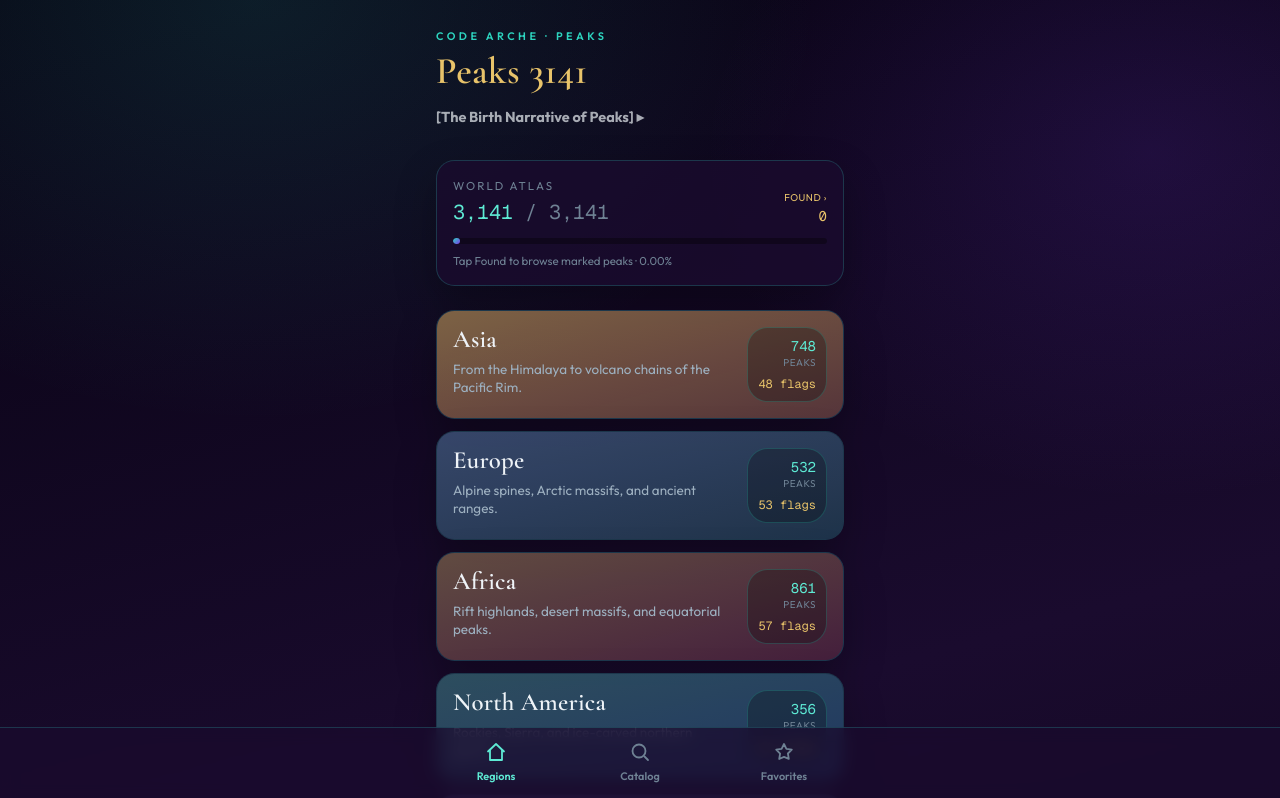
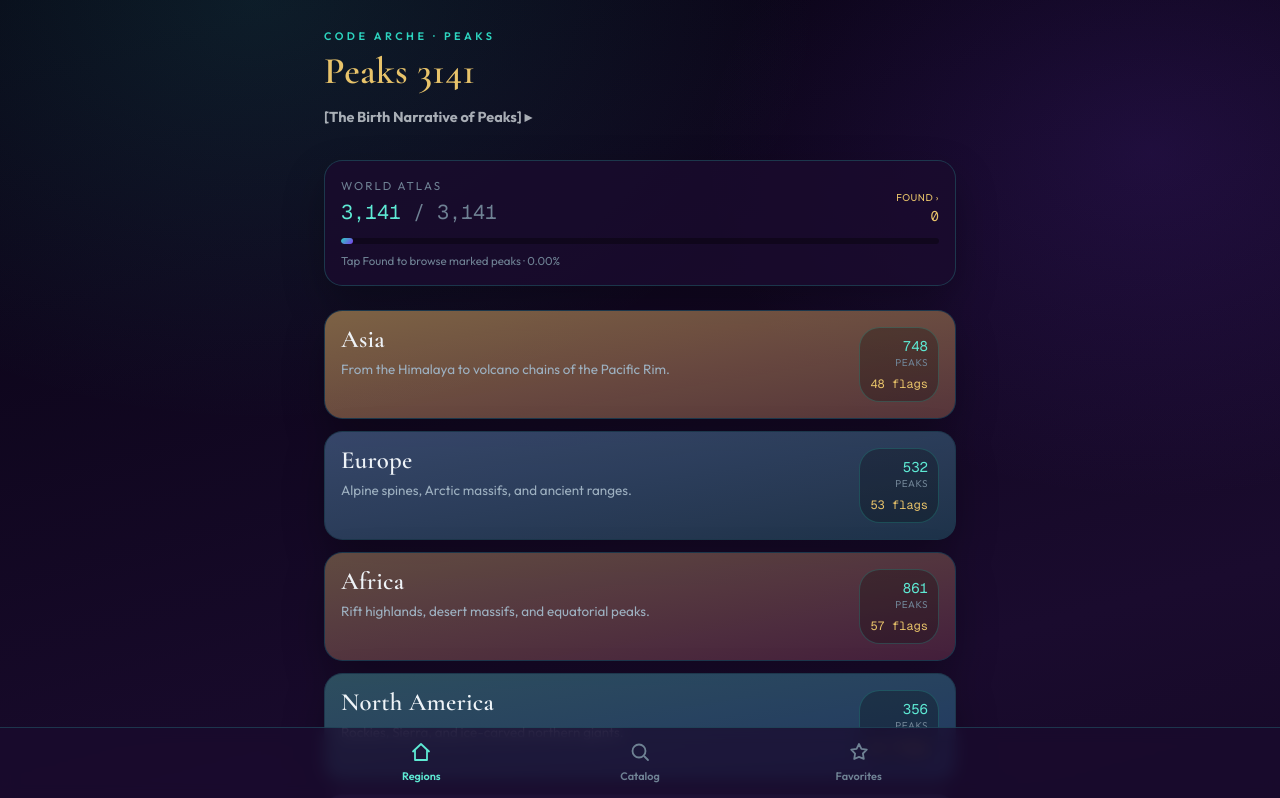
Before and after one commit to you9988001-glitch/p, a Next.js app: page / in a window 1280 px wide. Shown: the top 798 px of the page. Built offline with nearby package versions, Linux system fonts and the light colour scheme; no server answers.

Commit message:
fix: widen Peaks layout on laptop to match Voice (md:max-w-2xl)

```diff
--- a/components/peaks-app.tsx
+++ b/components/peaks-app.tsx
@@ -91,7 +91,7 @@ function Shell() {
 
   return (
     <div className="pk-app-bg relative min-h-[100dvh]">
-      <main className="pk-fade-in pk-safe-top pb-28">
+      <main className="pk-fade-in pk-safe-top mx-auto w-full max-w-md pb-28 md:max-w-2xl">
         {tab === "home" && nav.screen === "home" && <HomeScreen />}
         {tab === "home" && nav.screen === "found" && (
           <FoundScreen onOpen={setOpenId} />
--- a/components/peaks/bottom-nav.tsx
+++ b/components/peaks/bottom-nav.tsx
@@ -16,7 +16,7 @@ export function BottomNav() {
   const { tab, setTab, favCount } = usePeaks();
   return (
     <nav className="pk-safe-bottom fixed inset-x-0 bottom-0 z-[80] border-t border-[var(--pk-line)] bg-[color-mix(in_oklch,var(--pk-panel)_92%,transparent)] backdrop-blur">
-      <div className="mx-auto flex max-w-md items-stretch justify-around px-2 pt-1.5">
+      <div className="mx-auto flex w-full max-w-md items-stretch justify-around px-2 pt-1.5 md:max-w-2xl">
         {TABS.map(({ id, label, icon: Icon }) => {
           const active = tab === id;
           return (
--- a/components/peaks/continent-screen.tsx
+++ b/components/peaks/continent-screen.tsx
@@ -21,7 +21,7 @@ export function ContinentScreen({ continentId }: { continentId: ContinentId }) {
   }, [continentId]);
 
   return (
-    <div className="mx-auto max-w-md px-5 pb-8 pt-3">
+    <div className="px-5 pb-8 pt-3">
       <button
         type="button"
         onClick={() => setNav({ screen: "home" })}
--- a/components/peaks/country-screen.tsx
+++ b/components/peaks/country-screen.tsx
@@ -54,7 +54,7 @@ export function CountryScreen({
   const src = flagUrl(countryCode, 80);
 
   return (
-    <div className="mx-auto max-w-md px-5 pb-8 pt-3">
+    <div className="px-5 pb-8 pt-3">
       <button
         type="button"
         onClick={() => setNav({ screen: "continent", continentId })}
--- a/components/peaks/found-screen.tsx
+++ b/components/peaks/found-screen.tsx
@@ -30,7 +30,7 @@ export function FoundScreen({ onOpen }: { onOpen: (id: string) => void }) {
   };
 
   return (
-    <div className="mx-auto max-w-md px-5 pt-3">
+    <div className="px-5 pt-3">
       <button
         type="button"
         onClick={() => setNav({ screen: "home" })}
--- a/components/peaks/home-screen.tsx
+++ b/components/peaks/home-screen.tsx
@@ -28,7 +28,7 @@ export function HomeScreen() {
   const [narrativeOpen, setNarrativeOpen] = useState(false);
 
   return (
-    <div className="mx-auto max-w-md px-5 pb-8 pt-4">
+    <div className="px-5 pb-8 pt-4">
       <header className="mb-6">
         <p className="text-[0.68rem] font-semibold uppercase tracking-[0.32em] text-[var(--pk-forest)]">
           CODE ARCHE · Peaks
--- a/components/peaks/peak-detail.tsx
+++ b/components/peaks/peak-detail.tsx
@@ -302,7 +302,7 @@ function PeakPaywall({
   const appName = "Peaks 3141";
 
   return (
-    <div className="mx-auto w-full max-w-md px-5 pb-10 pt-2 md:max-w-lg">
+    <div className="mx-auto w-full max-w-md px-5 pb-10 pt-2 md:max-w-2xl">
       <div className="rounded-3xl border border-[var(--pk-line)] bg-[var(--pk-panel-solid)] p-5 shadow-[0_20px_50px_rgba(0,0,0,0.35)]">
         <div className="rounded-2xl border border-[var(--pk-amber)]/40 bg-[var(--pk-amber-soft)]/45 px-4 py-3">
           <p className="text-[0.88rem] leading-relaxed text-[var(--pk-ink)]">
@@ -574,7 +574,7 @@ export function PeakDetail({
       </div>
 
       <div className="min-h-0 flex-1 overflow-y-auto">
-        <div className="mx-auto max-w-md px-5 pb-6 pt-2">
+        <div className="mx-auto w-full max-w-md px-5 pb-6 pt-2 md:max-w-2xl">
           <div className="flex items-center gap-3">
             <span className="flex h-11 w-11 shrink-0 items-center justify-center overflow-hidden rounded-xl border border-[var(--pk-line)] bg-black/30 text-xl">
               {flagSrc ? (
@@ -763,7 +763,7 @@ export function PeakDetail({
       </div>
 
       <div className="pk-safe-bottom shrink-0 border-t border-[var(--pk-line)] bg-[rgba(20,8,36,0.92)] px-5 pt-3 backdrop-blur">
-        <div className="mx-auto flex max-w-md gap-2">
+        <div className="mx-auto flex w-full max-w-md gap-2 md:max-w-2xl">
           <Button
             onClick={handleFound}
             variant={found ? "outline" : "primary"}
```
